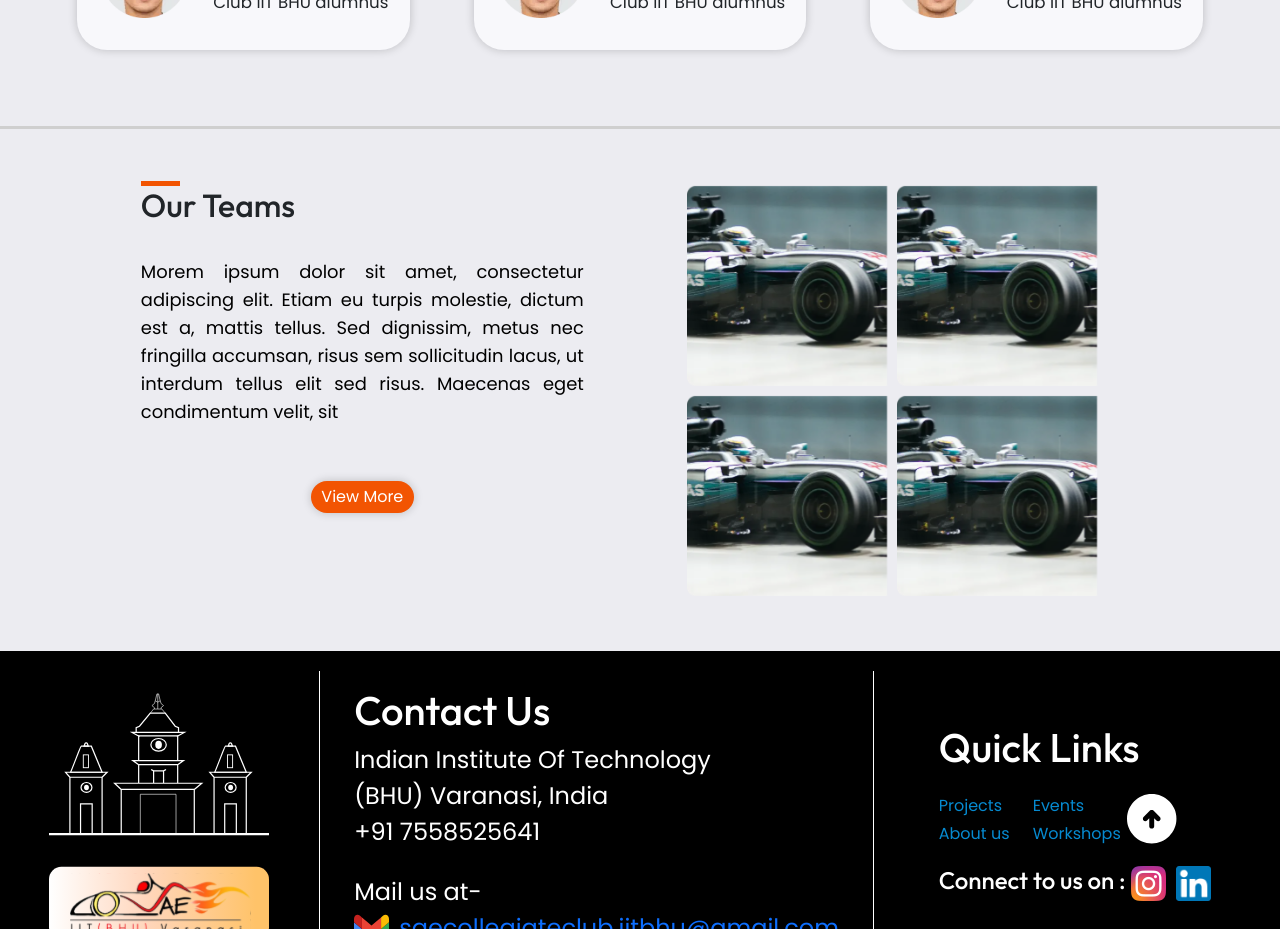
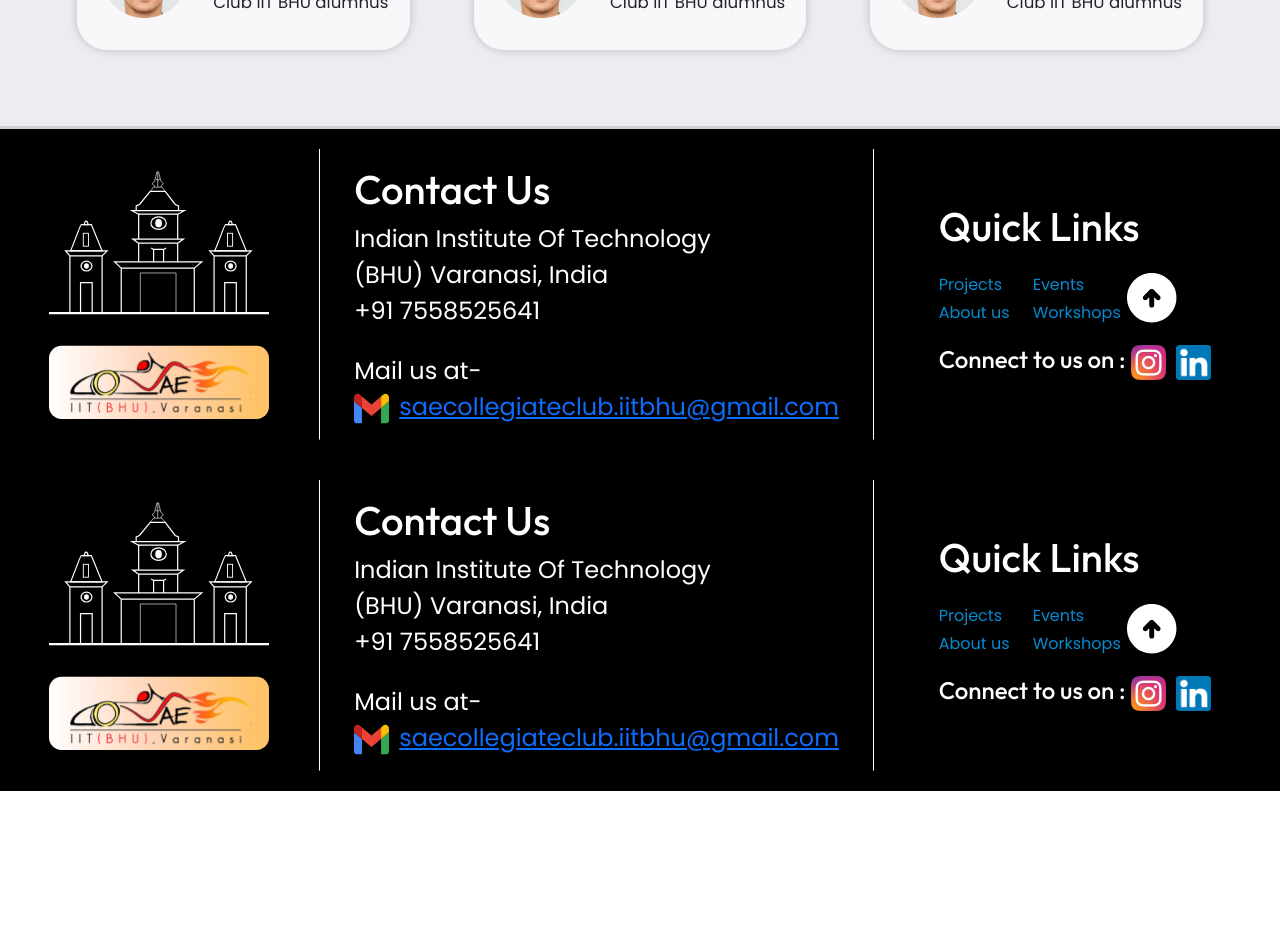
Before and after one commit to automobile-club/Automobile-Website, a Next.js app: page / in a window 1280 px wide. Shown: the part 3620-4549 px from the top of the page. After the commit the page ends 4411 px from the top, so only its background shows below. Built offline with nearby package versions, Linux system fonts and the light colour scheme.

Commit message:
Fixed Prettier Error

```diff
--- a/components/BlogContainer.tsx
+++ b/components/BlogContainer.tsx
@@ -1,19 +1,19 @@
-import React, { useState } from "react";
+// import React, { useState } from "react";
 import styles from "@/styles/Blogs.module.css";
-import Image from "next/image";
+// import Image from "next/image";
 
 interface BlogContainerProps {
   numBlogCards: number;
 }
 
 const BlogContainer: React.FC<BlogContainerProps> = ({ numBlogCards }) => {
-  const [selectedButton, setSelectedButton] = useState<string>("View All");
+  // const [selectedButton, setSelectedButton] = useState<string>("View All");
 
-  const handleButtonClick = (
-    event: React.MouseEvent<HTMLButtonElement, MouseEvent>
-  ) => {
-    setSelectedButton(event.currentTarget.innerText);
-  };
+  // const handleButtonClick = (
+  //   event: React.MouseEvent<HTMLButtonElement, MouseEvent>
+  // ) => {
+  //   setSelectedButton(event.currentTarget.innerText);
+  // };
 
   return (
     <div className={styles.blog_container}>
--- a/components/DirectionCards/DirectionCards.tsx
+++ b/components/DirectionCards/DirectionCards.tsx
@@ -1,4 +1,4 @@
-import { useEffect } from "react";
+import React, { useEffect } from "react";
 import styles from "./DirectionCards.module.css";
 
 function updateElement(ev: MouseEvent, element: HTMLElement) {
--- a/components/Footer.tsx
+++ b/components/Footer.tsx
@@ -51,7 +51,11 @@ function Footer() {
             <Link href="/">Events</Link>
             <Link href="/">About us</Link>
             <Link href="/">Workshops</Link>
-            <img src="/images/upArrow.svg" className={styles.upArrow} />
+            <img
+              alt="upArrow"
+              src="/images/upArrow.svg"
+              className={styles.upArrow}
+            />
           </div>
           <h4 className={styles.connectLogo}>
             Connect to us on :
--- a/pages/_app.tsx
+++ b/pages/_app.tsx
@@ -21,7 +21,7 @@ export default function App({ Component, pageProps }: AppProps) {
         <title>SAE IIT BHU</title>
       </Head>
       <Component {...pageProps} />
-      {/* <Footer /> */}
+      <Footer />
     </>
   );
 }
--- a/pages/about/index.tsx
+++ b/pages/about/index.tsx
@@ -17,7 +17,7 @@ export default function About() {
           <hr />
         </div>
         <div className={styles.star}>
-          <img src="/images/star.png" />
+          <img alt="stars" src="/images/star.png" />
         </div>
         <div className={styles.intro}>
           <div className={styles.player}>
@@ -33,7 +33,7 @@ export default function About() {
             <br />
             <button className={styles.youtube_btn}>
               Watch on &nbsp;
-              <img src="/images/feYoutube2.png" />
+              <img alt="youtube" src="/images/feYoutube2.png" />
             </button>
           </div>
         </div>
--- a/pages/index.tsx
+++ b/pages/index.tsx
@@ -4,7 +4,7 @@ import styles from "@/styles/Home.module.css";
 import Image from "next/image";
 import Link from "next/link";
 import BlogContainer from "@/components/BlogContainer";
-import DirectionCards from "@/components/DirectionCards/DirectionCards";
+// import DirectionCards from "@/components/DirectionCards/DirectionCards";
 
 function Home() {
   return (
@@ -330,7 +330,7 @@ function Home() {
 
       {/* our teams section  */}
       {/* our teams section  */}
-      <div className={styles.sae_ourteams}>
+      {/* <div className={styles.sae_ourteams}>
         <div className={styles.left_wrapper_ourteams}>
           <div className={styles.heading_ourteams}>
             <h2 className={styles.heading_content_ourteams}>Our Teams </h2>
@@ -348,7 +348,7 @@ function Home() {
         <div className={styles.right_wrapper_ourteams}>
           <DirectionCards />
         </div>
-      </div>
+      </div> */}
       <Footer />
     </>
   );
```
Also changed, not shown: .eslintrc.json.
